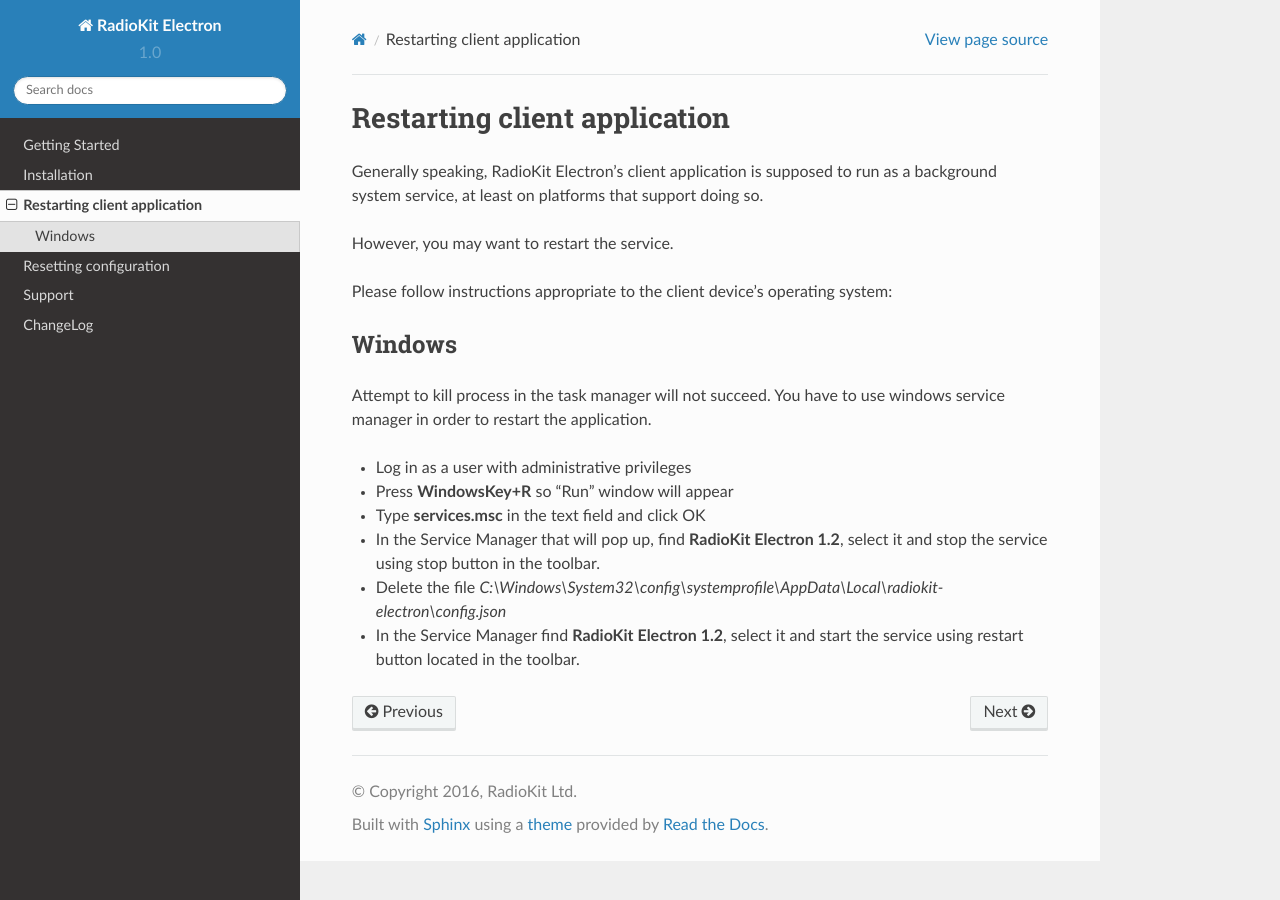
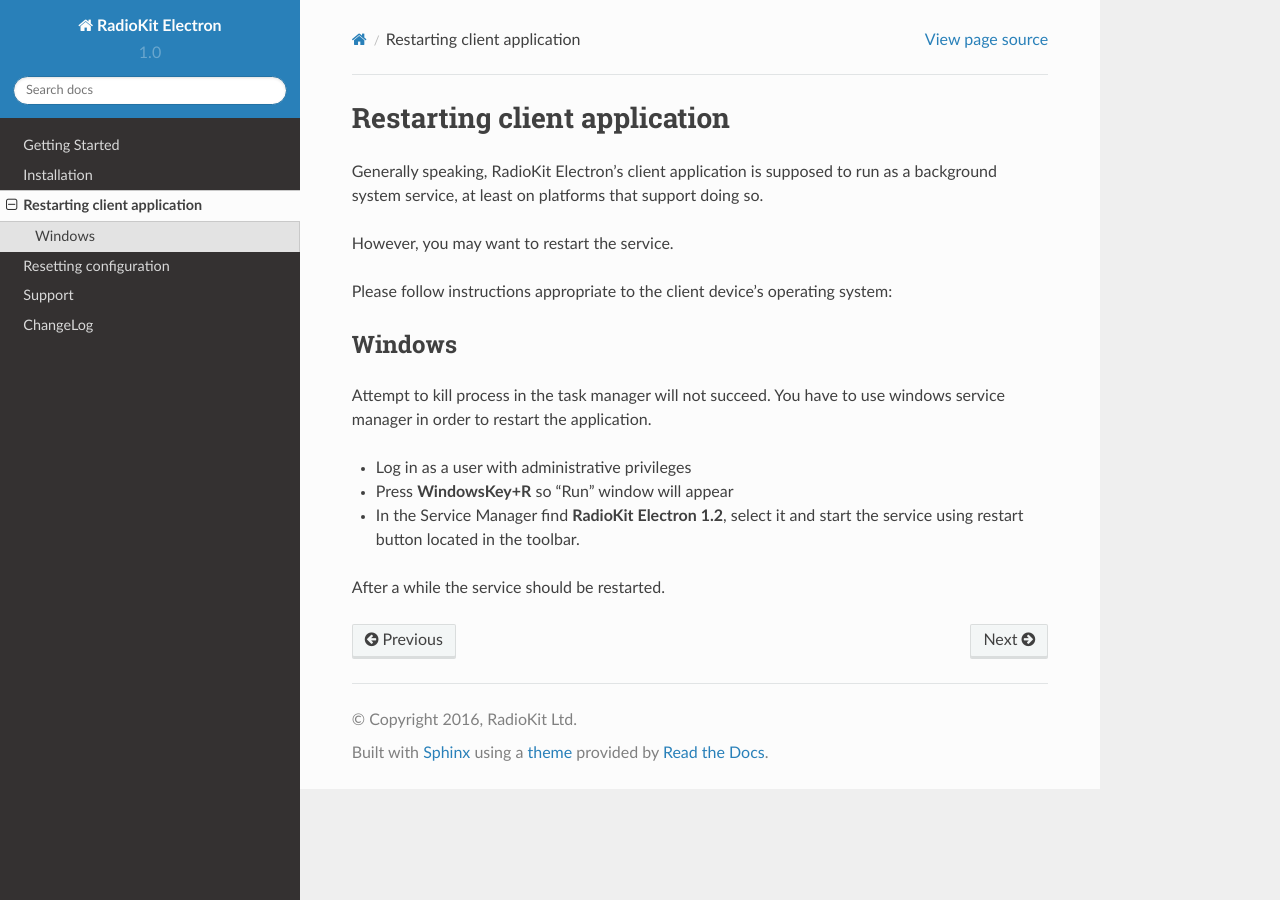
Before and after one commit to radiokit/electron-docs, a Sphinx documentation site: the page built from docs/source/restarting.rst, in a window 1280 px wide. Built offline with Sphinx 7.4.7 and the Read the Docs theme 2.0.0, drawn with Linux system fonts in a browser that asks for light colours.

Commit message:
Fixed improper guides in restarting

```diff
--- a/docs/source/restarting.rst
+++ b/docs/source/restarting.rst
@@ -16,13 +16,10 @@
 
 * Log in as a user with administrative privileges
 * Press **WindowsKey+R** so "Run" window will appear
-* Type **services.msc** in the text field and click OK
-* In the Service Manager that will pop up, find **RadioKit Electron 1.2**, select
-  it and stop the service using stop button in the toolbar.
-* Delete the file `C:\\Windows\\System32\\config\\systemprofile\\AppData\\Local\\radiokit-electron\\config.json`
 * In the Service Manager find **RadioKit Electron 1.2**, select
   it and start the service using restart button located in the toolbar.
 
+After a while the service should be restarted.
 
 .. toctree::
    :maxdepth: 2
```
